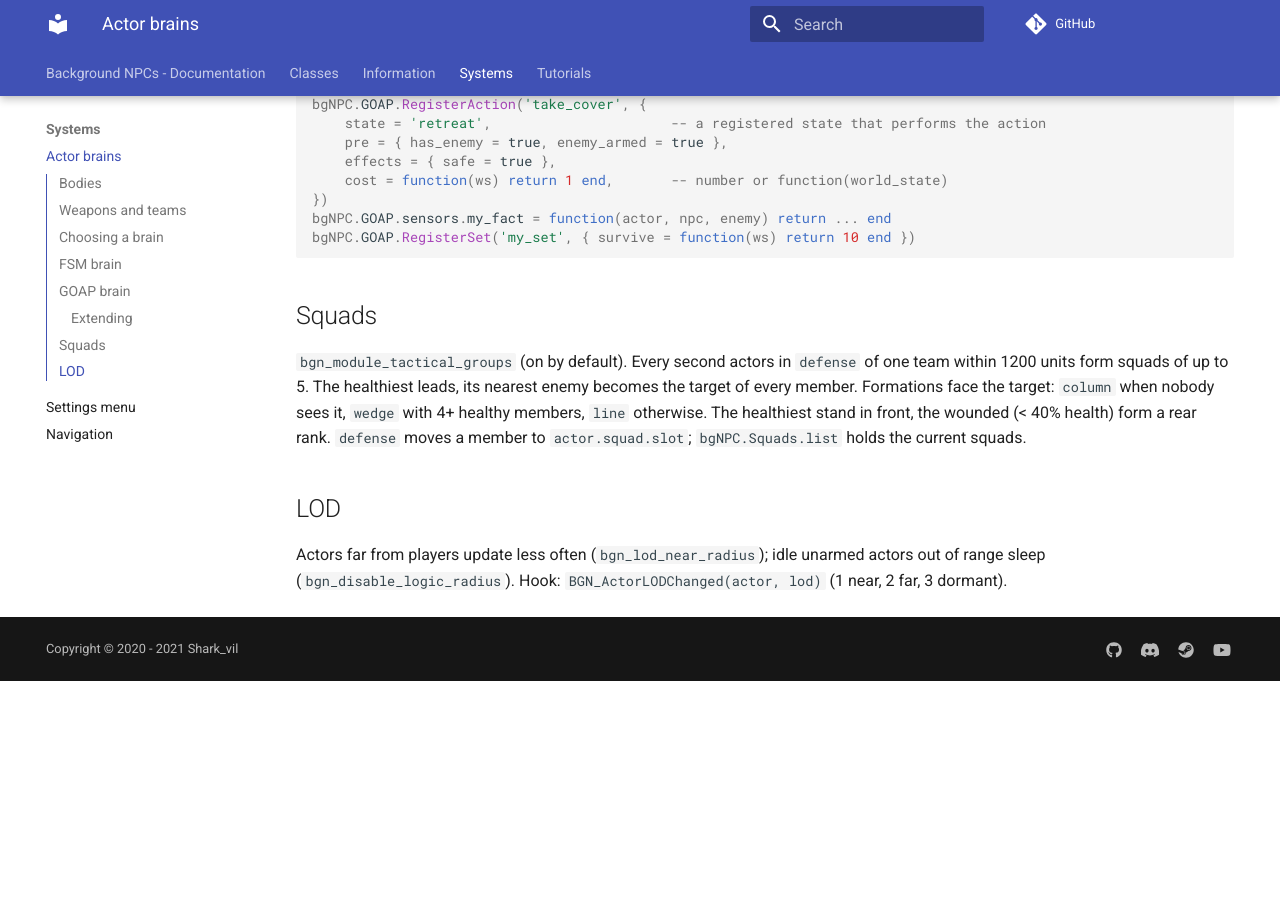
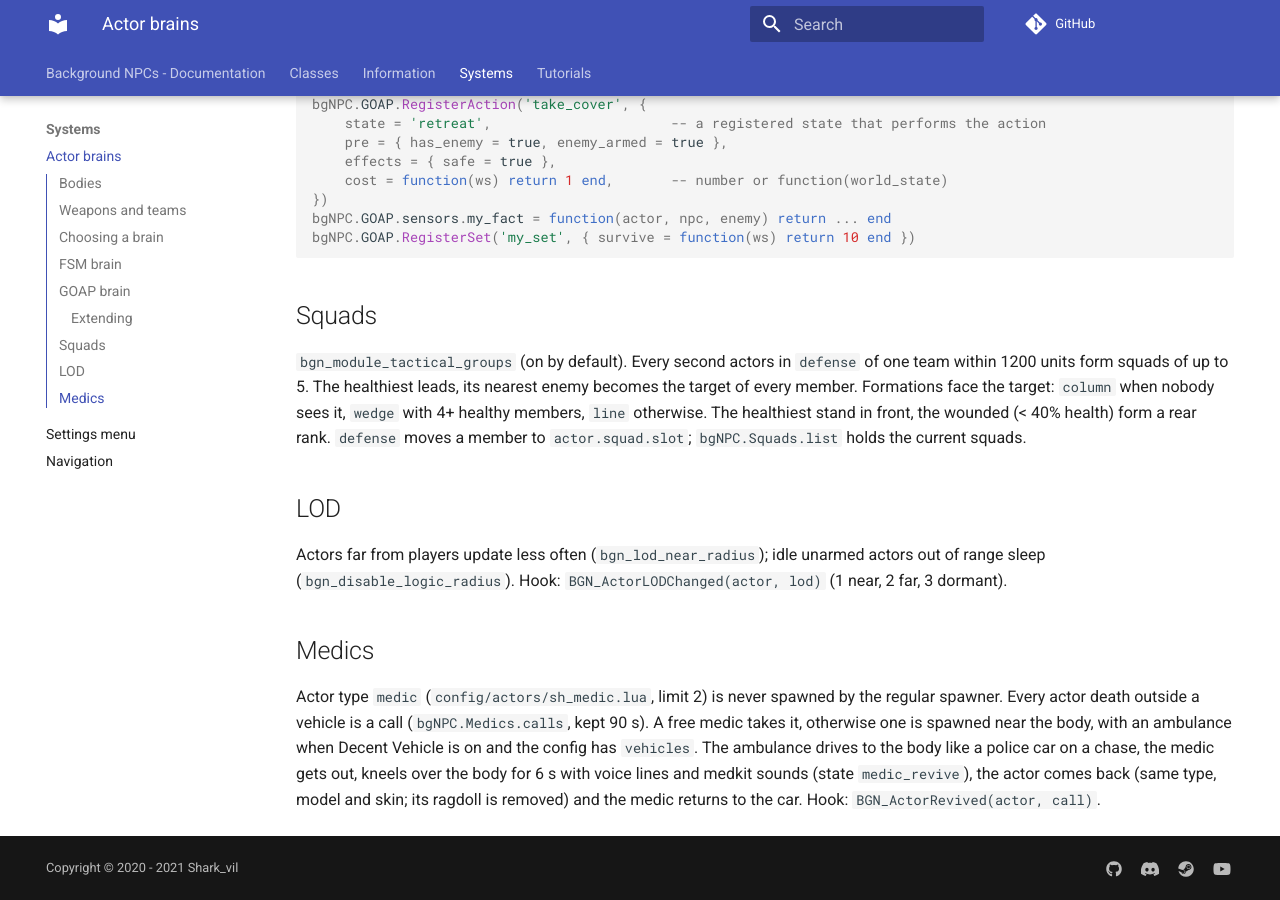
Before and after one commit to Shark-vil/background-citizens, an MkDocs documentation site: the page built from docs/systems/brains.md, in a window 1280 px wide and 900 px high, scrolled down 1668 px. Built offline with MkDocs 1.6.1 and Material for MkDocs 9.7.7, drawn with Linux system fonts in a browser that asks for light colours; comment, search, counter and statistics services are not loaded; before the commit the page ends 2349 px from its top, so only the background shows below that.

Commit message:
Medics that come when someone dies and revive them
A medic takes each actor death as a call, comes by ambulance with Decent
Vehicle (siren, shortest way) or on foot, revives the actor with an animation
and sounds, removes the ragdoll and drives away.

Co-Authored-By: Claude Opus 5.5 <noreply@anthropic.com>

```diff
--- a/docs/systems/brains.md
+++ b/docs/systems/brains.md
@@ -82,3 +82,12 @@ The healthiest stand in front, the wounded (< 40% health) form a rear rank. `def
 
 Actors far from players update less often (`bgn_lod_near_radius`); idle unarmed actors out of range sleep
 (`bgn_disable_logic_radius`). Hook: `BGN_ActorLODChanged(actor, lod)` (1 near, 2 far, 3 dormant).
+
+## Medics
+
+Actor type `medic` (`config/actors/sh_medic.lua`, limit 2) is never spawned by the regular spawner. Every actor
+death outside a vehicle is a call (`bgNPC.Medics.calls`, kept 90 s). A free medic takes it, otherwise one is
+spawned near the body, with an ambulance when Decent Vehicle is on and the config has `vehicles`. The ambulance
+drives to the body like a police car on a chase, the medic gets out, kneels over the body for 6 s with voice
+lines and medkit sounds (state `medic_revive`), the actor comes back (same type, model and skin; its ragdoll is
+removed) and the medic returns to the car. Hook: `BGN_ActorRevived(actor, call)`.
```
Also changed, not shown: 4 other files.
